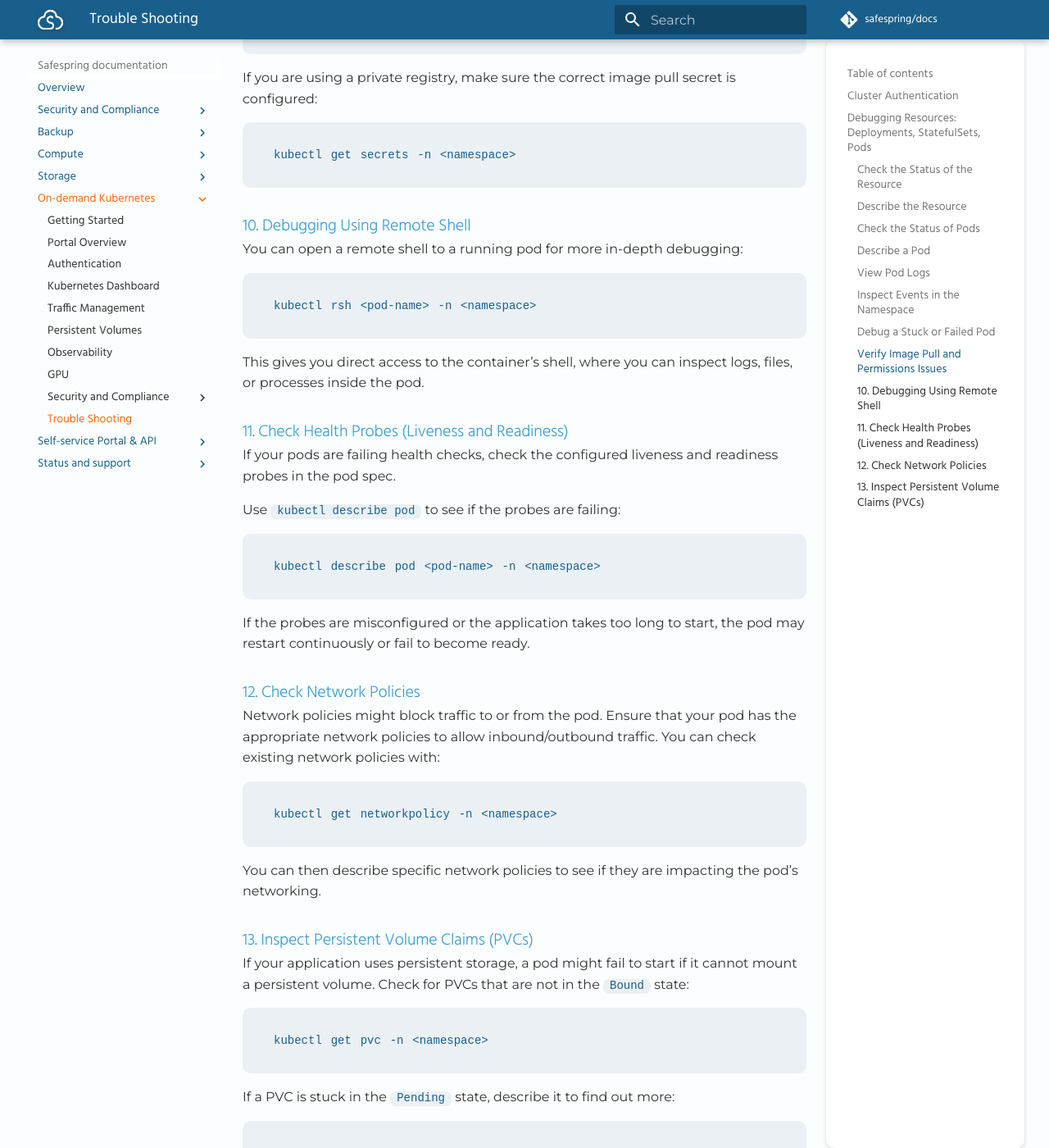
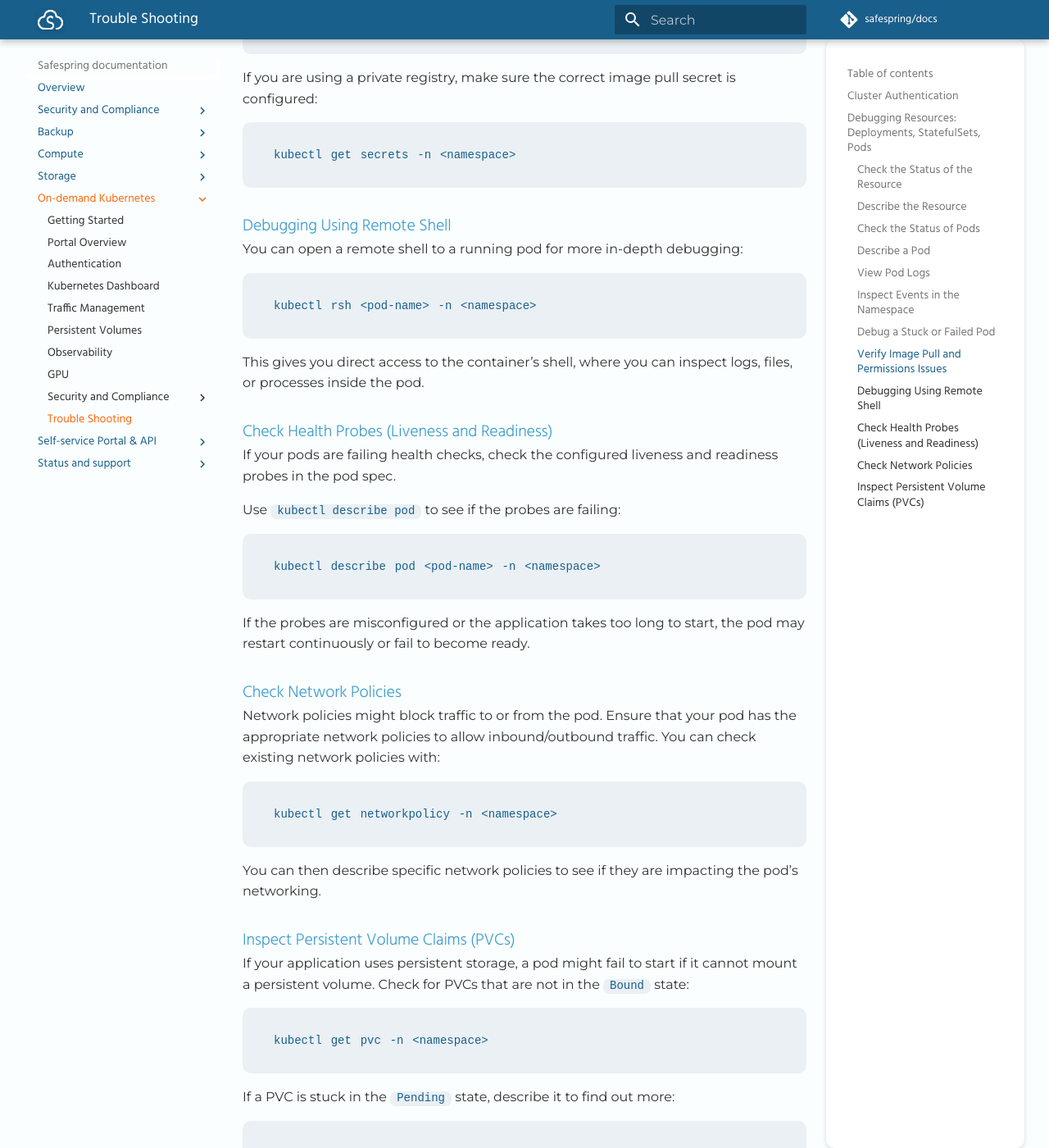
Before and after one commit to safespring/docs, an MkDocs documentation site: the page built from content/kubernetes/troubleshooting.md, in a window 1280 px wide and 1400 px high, scrolled down 3485 px. Shown: the whole window at 82% size. Built offline with MkDocs 1.6.1 and Material for MkDocs 9.7.7, drawn with Linux system fonts in a browser that asks for light colours; some web fonts are replaced; a script that is not in the unit is left out; comment, search, counter and statistics services are not loaded.

Commit message:
formatting fixe k8s docs

````diff
--- a/content/kubernetes/troubleshooting.md
+++ b/content/kubernetes/troubleshooting.md
@@ -133,7 +133,7 @@ If you are using a private registry, make sure the correct image pull secret is
 kubectl get secrets -n <namespace>
 ```
 
-### 10. Debugging Using Remote Shell
+### Debugging Using Remote Shell
 
 You can open a remote shell to a running pod for more in-depth debugging:
 
@@ -143,7 +143,7 @@ kubectl rsh <pod-name> -n <namespace>
 
 This gives you direct access to the container’s shell, where you can inspect logs, files, or processes inside the pod.
 
-### 11. Check Health Probes (Liveness and Readiness)
+### Check Health Probes (Liveness and Readiness)
 
 If your pods are failing health checks, check the configured liveness and readiness probes in the pod spec.
 
@@ -155,7 +155,7 @@ kubectl describe pod <pod-name> -n <namespace>
 
 If the probes are misconfigured or the application takes too long to start, the pod may restart continuously or fail to become ready.
 
-### 12. Check Network Policies
+### Check Network Policies
 
 Network policies might block traffic to or from the pod. Ensure that your pod has the appropriate network policies to allow inbound/outbound traffic. You can check existing network policies with:
 
@@ -165,7 +165,7 @@ kubectl get networkpolicy -n <namespace>
 
 You can then describe specific network policies to see if they are impacting the pod’s networking.
 
-### 13. Inspect Persistent Volume Claims (PVCs)
+### Inspect Persistent Volume Claims (PVCs)
 
 If your application uses persistent storage, a pod might fail to start if it cannot mount a persistent volume. Check for PVCs that are not in the `Bound` state:
 
````
Also changed, not shown: content/kubernetes/persistent-volumes.md (+7 -1 lines).
